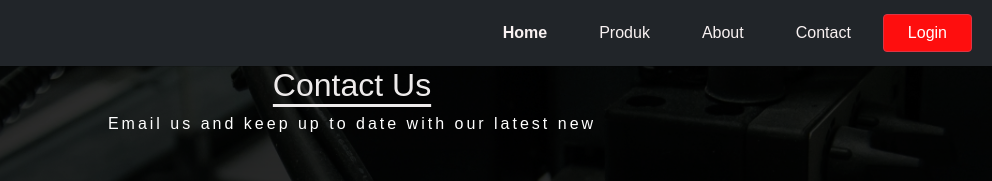
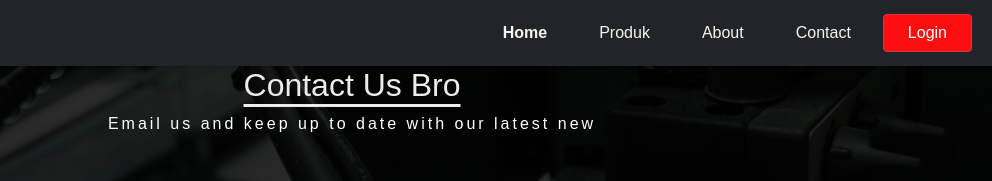
Before and after one commit to nurjihad1997/pktinurjihad.github.com, a plain HTML site: page contact.html in a window 1280 px wide. Shown: the top 181 px of the page, 288-1280 px from the left. Drawn offline with Linux system fonts and the light colour scheme.

Commit message:
merubah tulisan contact

```diff
--- a/contact.html
+++ b/contact.html
@@ -77,7 +77,7 @@
             <section class="section-contact">
             <div class="contact-section">
                 <div class="container">
-                    <h2>Contact Us</h2>
+                    <h2>Contact Us Bro</h2>
                     <p>Email us and keep up to date with our latest new</p>
                     <div class="contact-form">
                         <div>
```
